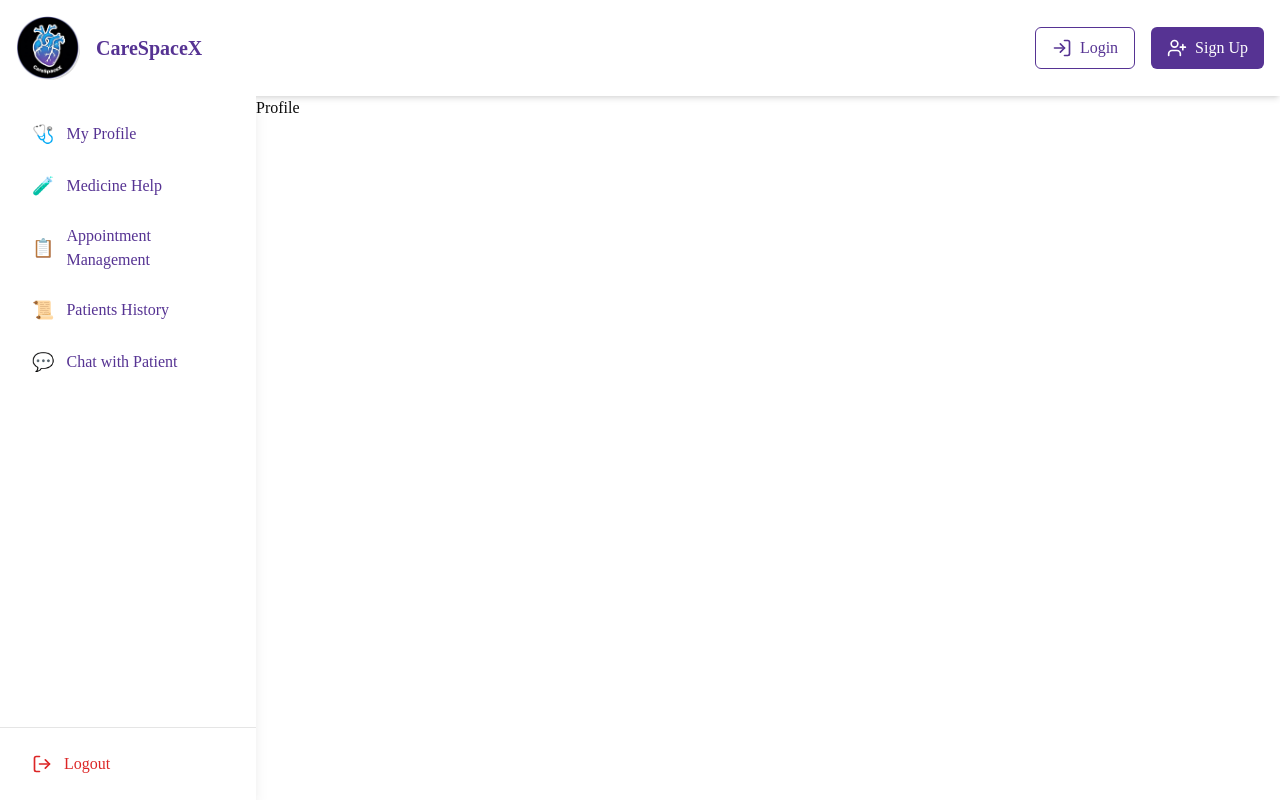
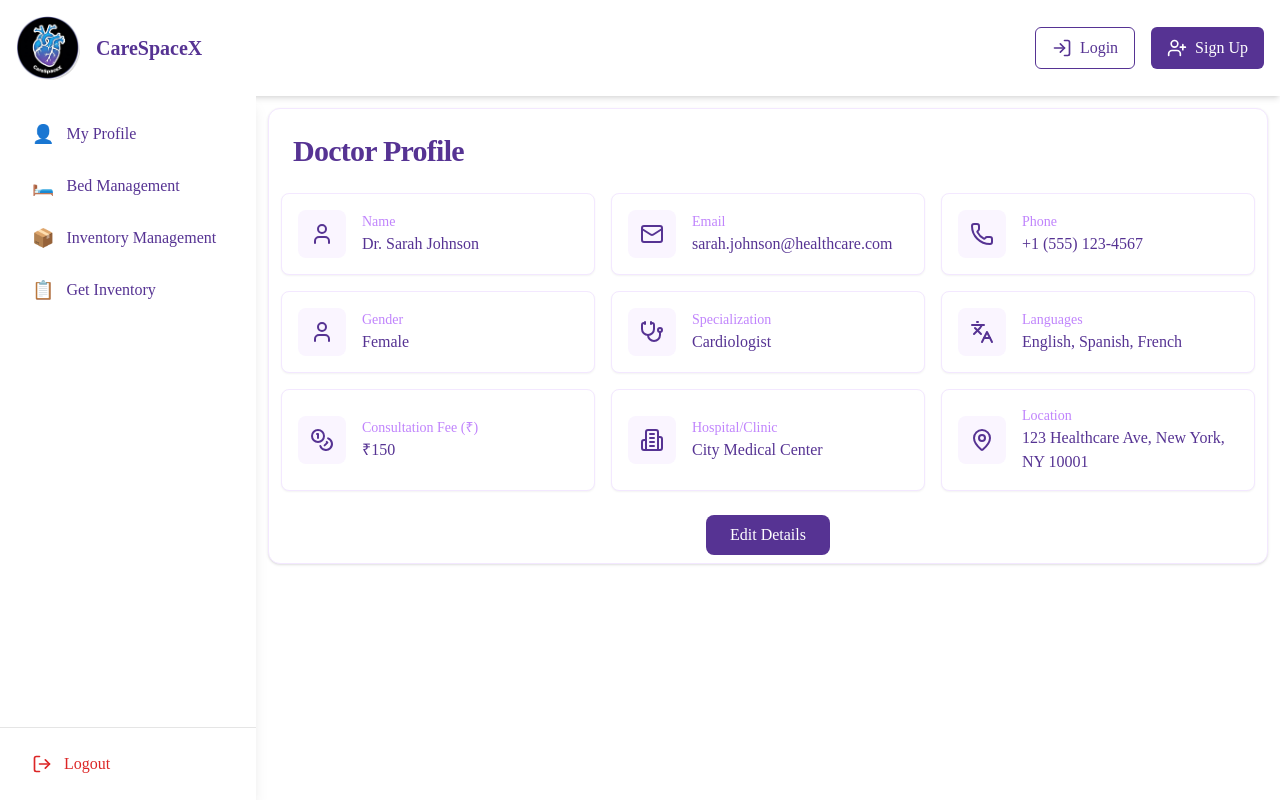
Before and after one commit to Adarshrajsrivastwa/Medical-website, a React (Vite) app in the folder frontend/: page /doctor-profile in a window 1280 px wide. Built offline with nearby package versions, Linux system fonts and the light colour scheme; no server answers; a web font is replaced by a local one.

Commit message:
Doctor Profile Page

```diff
--- a/frontend/src/App.jsx
+++ b/frontend/src/App.jsx
@@ -23,7 +23,7 @@ import InventoryManagement from "./Pages/HospitalDashboard/InventoryManagement";
 import GetInventory from "./Pages/HospitalDashboard/GetInventory";
 
 function App() {
-  const [userRole, setUserRole] = useState("doctor");
+  const [userRole, setUserRole] = useState("hospital");
 
   return (
     <Router>
--- a/frontend/src/Components/Sidebar.jsx
+++ b/frontend/src/Components/Sidebar.jsx
@@ -23,8 +23,8 @@ const Sidebar = ({ userRole, onLogout }) => {
         ],
         hospital: [
             { path: "/hospital-profile", label: "My Profile", icon: "👤" },
+            { path: "/bed-management", label: "Bed Management", icon: "🛏️" },
             { path: "/inventory-management", label: "Inventory Management", icon: "📦" },
-            { path: "/bed-management", label: "Bed Management", icon: "🛏️" },
             { path: "/get-inventory", label: "Get Inventory", icon: "📋" },
         ],
     };
--- a/frontend/src/Pages/DoctorDashboard/Profile.jsx
+++ b/frontend/src/Pages/DoctorDashboard/Profile.jsx
@@ -1,9 +1,138 @@
-import React from 'react'
+import React, { useState } from 'react';
+import { User, Mail, Phone, MapPin, Languages, Stethoscope, Coins, Building2 } from 'lucide-react';
+import { Card, CardContent, CardHeader, CardTitle } from '@/components/ui/card';
 
-function Profile() {
+const DoctorProfile = () => {
+  const [doctor, setDoctor] = useState({
+    name: "Dr. Sarah Johnson",
+    email: "sarah.johnson@healthcare.com",
+    phone: "+1 (555) 123-4567",
+    gender: "Female",
+    specialization: "Cardiologist",
+    languages: ["English", "Spanish", "French"],
+    consultationFee: 150,
+    hospital: "City Medical Center",
+    location: "123 Healthcare Ave, New York, NY 10001"
+  });
+
+  const [isEditing, setIsEditing] = useState(false);
+  const [editedValues, setEditedValues] = useState({
+    phone: doctor.phone,
+    consultationFee: doctor.consultationFee,
+    hospital: doctor.hospital,
+    location: doctor.location,
+    languages: doctor.languages.join(", ")
+  });
+
+  const handleEdit = () => {
+    setIsEditing(true);
+    setEditedValues({
+      phone: doctor.phone,
+      consultationFee: doctor.consultationFee,
+      hospital: doctor.hospital,
+      location: doctor.location,
+      languages: doctor.languages.join(", ")
+    });
+  };
+
+  const handleSave = () => {
+    setDoctor(prev => ({
+      ...prev,
+      ...editedValues,
+      languages: editedValues.languages.split(",").map(lang => lang.trim()).filter(lang => lang !== "")
+    }));
+    setIsEditing(false);
+  };
+
+  const handleCancel = () => {
+    setIsEditing(false);
+    setEditedValues({
+      phone: doctor.phone,
+      consultationFee: doctor.consultationFee,
+      hospital: doctor.hospital,
+      location: doctor.location,
+      languages: doctor.languages.join(", ")
+    });
+  };
+
   return (
-    <div>Profile</div>
-  )
-}
+    <div className="h-fit p-3">
+      <Card className="w-full border border-purple-100">
+        <CardHeader className="space-y-1 pb-4">
+          <CardTitle className="text-3xl font-bold text-[#563393]">
+            Doctor Profile
+          </CardTitle>
+        </CardHeader>
 
-export default Profile
+        <CardContent className="px-3 py-2">
+          <div className="grid grid-cols-1 sm:grid-cols-2 lg:grid-cols-3 gap-4 mx-auto">
+            {[
+              { icon: User, label: 'Name', value: doctor.name },
+              { icon: Mail, label: 'Email', value: doctor.email },
+              { icon: Phone, label: 'Phone', value: doctor.phone, editable: true },
+              { icon: User, label: 'Gender', value: doctor.gender },
+              { icon: Stethoscope, label: 'Specialization', value: doctor.specialization },
+              { icon: Languages, label: 'Languages', value: doctor.languages.join(", "), editable: true, placeholder: "Enter languages separated by commas" },
+              { icon: Coins, label: 'Consultation Fee (₹)', value: `₹${doctor.consultationFee}`, editable: true, type: 'number', field: 'consultationFee' },
+              { icon: Building2, label: 'Hospital/Clinic', value: doctor.hospital, editable: true },
+              { icon: MapPin, label: 'Location', value: doctor.location, editable: true }
+            ].map((item, index) => (
+              <div key={index} className="flex items-center gap-4 p-4 bg-white rounded-lg border border-purple-100 shadow-sm hover:border-[#563393] transition-colors">
+                <div className="bg-purple-50 p-3 rounded-lg">
+                  <item.icon className="w-6 h-6 text-[#563393]" />
+                </div>
+                <div className="min-w-0 flex-grow">
+                  <p className="text-sm font-medium text-purple-400">{item.label}</p>
+                  {isEditing && item.editable ? (
+                    <input
+                      required
+                      type={item.type || 'text'}
+                      value={item.label === 'Languages' ? editedValues.languages : (item.field ? editedValues[item.field] : editedValues[item.label.toLowerCase()])}
+                      onChange={(e) => setEditedValues(prev => ({
+                        ...prev,
+                        [item.label === 'Languages' ? 'languages' : (item.field || item.label.toLowerCase())]:
+                          item.type === 'number' ? parseFloat(e.target.value) : e.target.value
+                      }))}
+                      placeholder={item.placeholder}
+                      className="text-base font-medium text-[#563393] border border-purple-200 rounded px-2 py-1 w-full focus:outline-none focus:border-[#563393]"
+                    />
+                  ) : (
+                    <p className="text-base font-medium text-[#563393]">{(item.value == null) ? alert("Field can not be empty") : item.value}</p>
+                  )}
+                </div>
+              </div>
+            ))}
+          </div>
+
+          <div className="flex justify-center mt-6 gap-4">
+            {!isEditing ? (
+              <button
+                onClick={handleEdit}
+                className="px-6 py-2 bg-[#563393] text-white rounded-lg hover:bg-[#4a2c7d] transition-colors"
+              >
+                Edit Details
+              </button>
+            ) : (
+              <>
+                <button
+                  onClick={handleSave}
+                  className="flex items-center gap-2 px-6 py-2 bg-[#563393] text-white rounded-lg hover:bg-[#4a2c7d] transition-colors"
+                >
+                  Save
+                </button>
+                <button
+                  onClick={handleCancel}
+                  className="flex items-center gap-2 px-6 py-2 bg-white text-[#563393] border border-[#563393] rounded-lg hover:bg-purple-50 transition-colors"
+                >
+                  Cancel
+                </button>
+              </>
+            )}
+          </div>
+        </CardContent>
+      </Card>
+    </div>
+  );
+};
+
+export default DoctorProfile;
--- a/frontend/src/Pages/PatientDashboard/Profile.jsx
+++ b/frontend/src/Pages/PatientDashboard/Profile.jsx
@@ -53,21 +53,12 @@ const UserProfile = () => {
     <div className="h-fit p-3">
       <Card className="w-full border border-purple-100">
         <CardHeader className="space-y-1 pb-4">
-          <CardTitle className="text-3xl font-bold text-center text-[#563393]">
-            Profile Details
+          <CardTitle className="text-3xl font-bold text-[#563393]">
+            My Profile
           </CardTitle>
         </CardHeader>
 
         <CardContent className="px-3 py-2">
-          <div className="flex flex-col items-center mb-6">
-            <img
-              src={user.photoUrl}
-              alt="Profile"
-              className="w-28 h-28 rounded-full object-cover shadow-md border-2 border-[#563393]"
-            />
-            <h2 className="mt-3 text-2xl font-semibold text-[#563393]">{user.name}</h2>
-          </div>
-
           <div className="grid grid-cols-1 sm:grid-cols-2 lg:grid-cols-3 gap-4 mx-auto">
             {/* Info Cards */}
             {[
```
